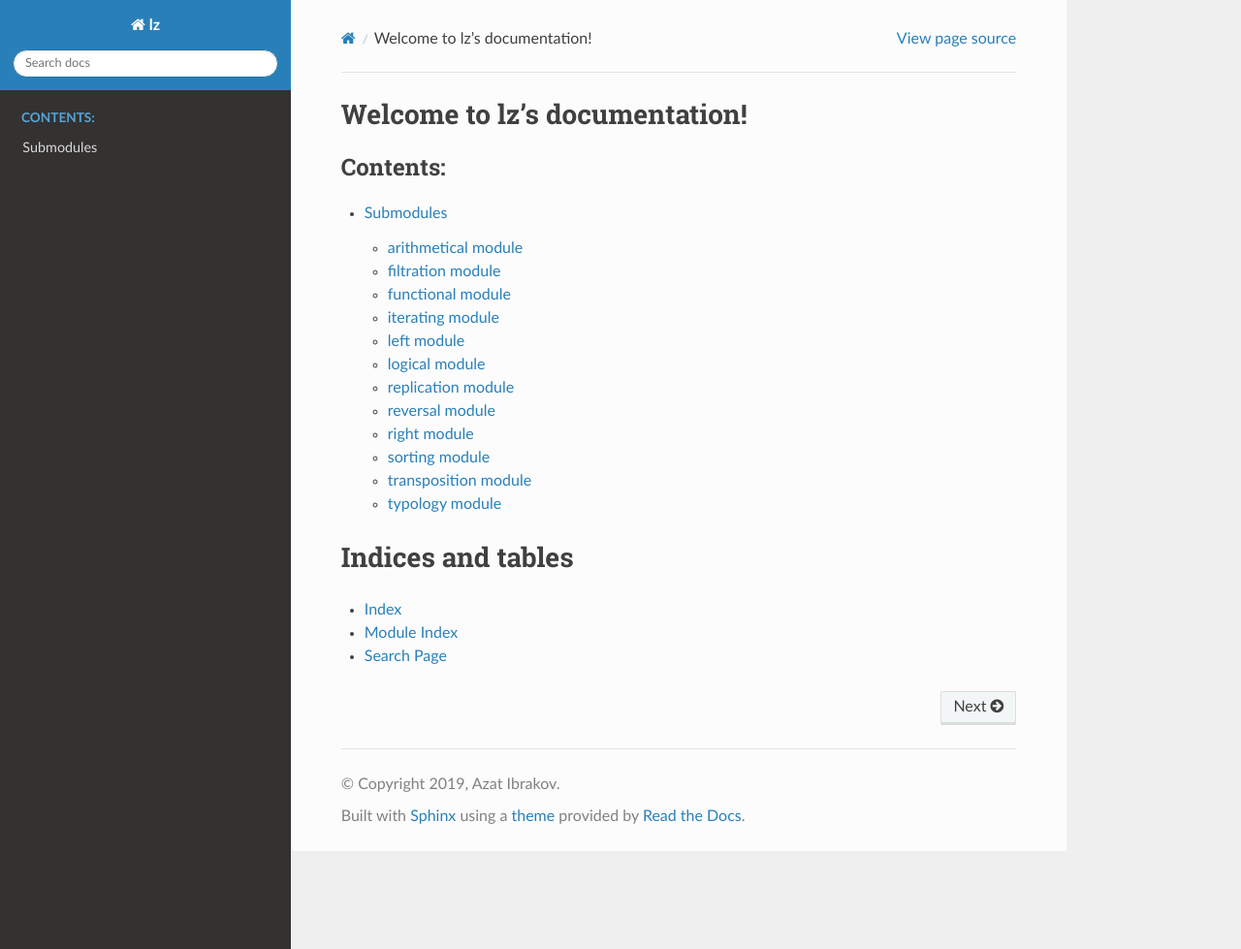
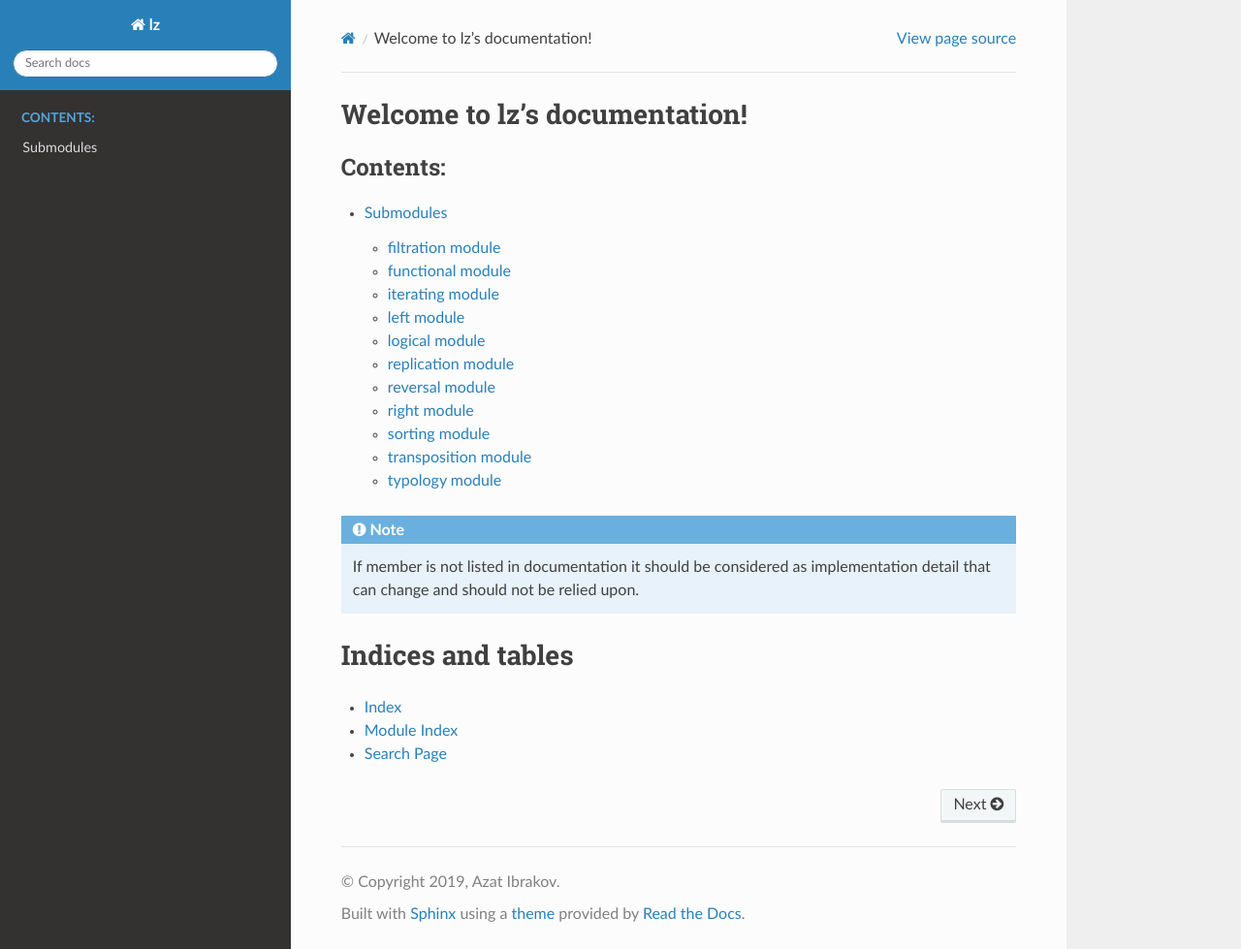
Before and after one commit to lycantropos/lz, a Sphinx documentation site: the page built from docs/index.rst, in a window 1280 px wide and 979 px high. Shown: the whole window at 97% size. Built offline with Sphinx 7.4.7 and the Read the Docs theme 2.0.0, drawn with Linux system fonts in a browser that asks for light colours.

Commit message:
Complete docs (#22)
* Complete 'README' badges.
* Complete docs modules.

```diff
--- a/docs/index.rst
+++ b/docs/index.rst
@@ -12,6 +12,12 @@ Welcome to lz's documentation!
 
    lz
 
+.. note::
+
+   If member is not listed in documentation
+   it should be considered as implementation detail
+   that can change and should not be relied upon.
+
 
 Indices and tables
 ==================
--- a/docs/lz.rst
+++ b/docs/lz.rst
@@ -1,11 +1,5 @@
 Submodules
 ==========
-
-arithmetical module
-~~~~~~~~~~~~~~~~~~~
-
-.. automodule:: lz.arithmetical
-    :members:
 
 filtration module
 ~~~~~~~~~~~~~~~~~
--- a/setup.py
+++ b/setup.py
@@ -17,7 +17,7 @@ setup_requires = [
 ]
 tests_require = [
     'pytest>=4.6.1',
-    'pytest-cov>=2.6.0',
+    'pytest-cov>=2.7.1',
     'hypothesis>=4.0.0',
 ]
 
```
Also changed, not shown: other parts of docs/lz.rst (+1 -0 lines), README.md (+1 -1 lines), 2 other files.
